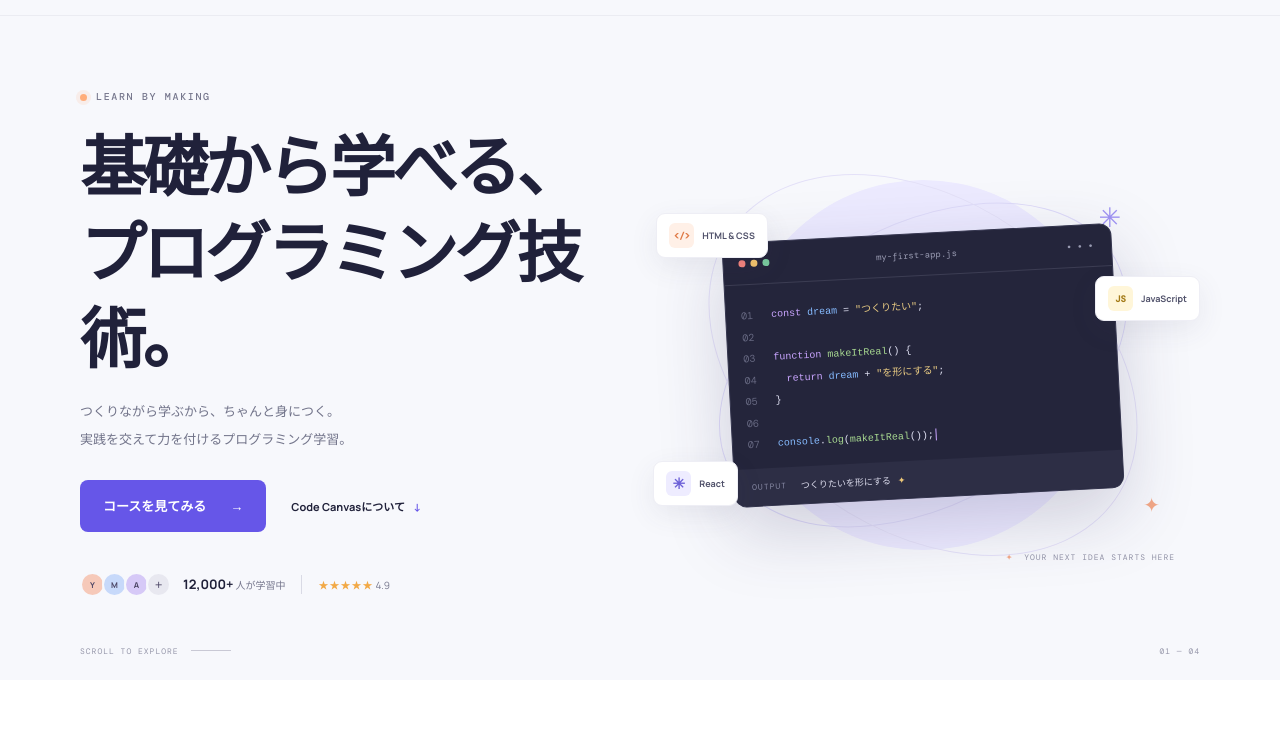
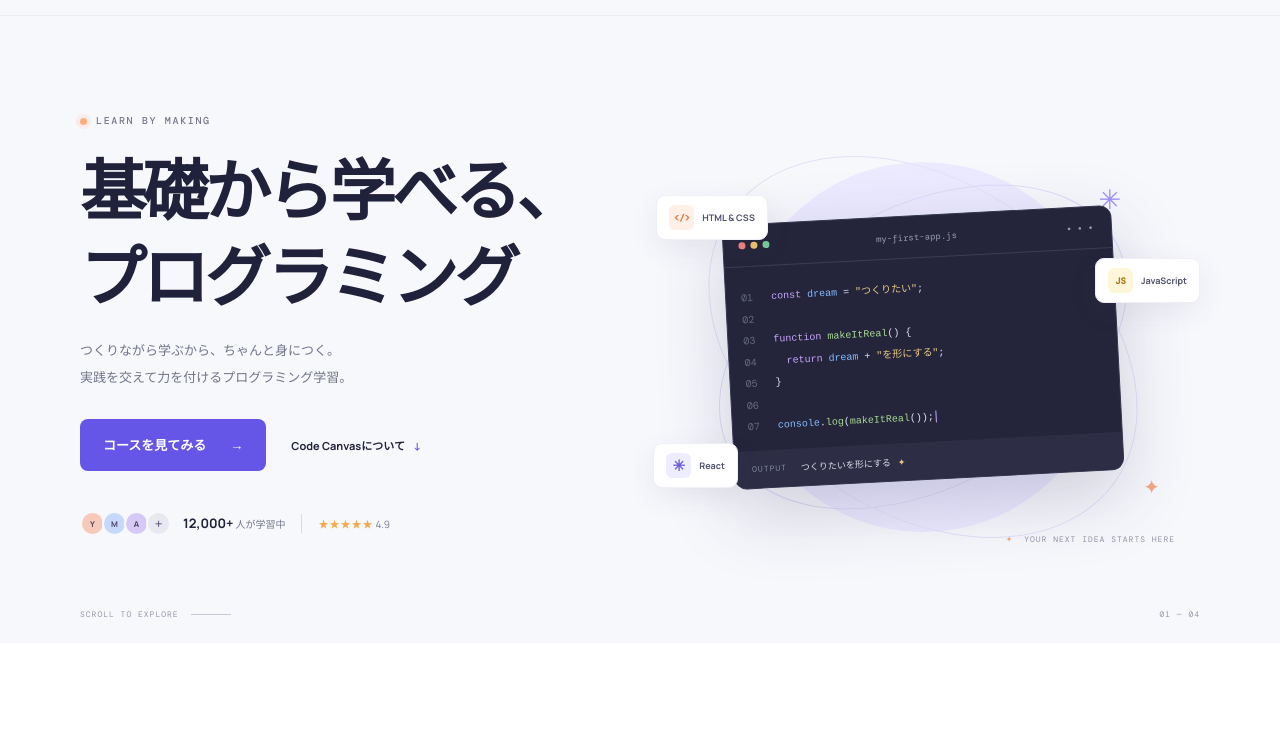
Before and after one commit to Singuralitylabs/teamdev_workshop, a plain HTML site: page index.html in a window 1280 px wide. Shown: the part 61-800 px from the top of the page. Drawn offline with nearby package versions, Linux system fonts and the light colour scheme.

Commit message:
ファーストビューメッセージ修正#25

```diff
--- a/index.html
+++ b/index.html
@@ -37,7 +37,7 @@
       <div class="container hero-grid">
         <div class="hero-copy">
           <p class="eyebrow"><span class="eyebrow-dot"></span> LEARN BY MAKING</p>
-          <h1 id="hero-title">基礎から学べる、<br>プログラミング技術。</h1>
+          <h1 id="hero-title">基礎から学べる、<br>プログラミング</h1>
           <p class="hero-lead">つくりながら学ぶから、ちゃんと身につく。<br>実践を交えて力を付けるプログラミング学習。</p>
           <div class="hero-actions">
             <a class="button" href="#courses">コースを見てみる <span aria-hidden="true">→</span></a>
```
